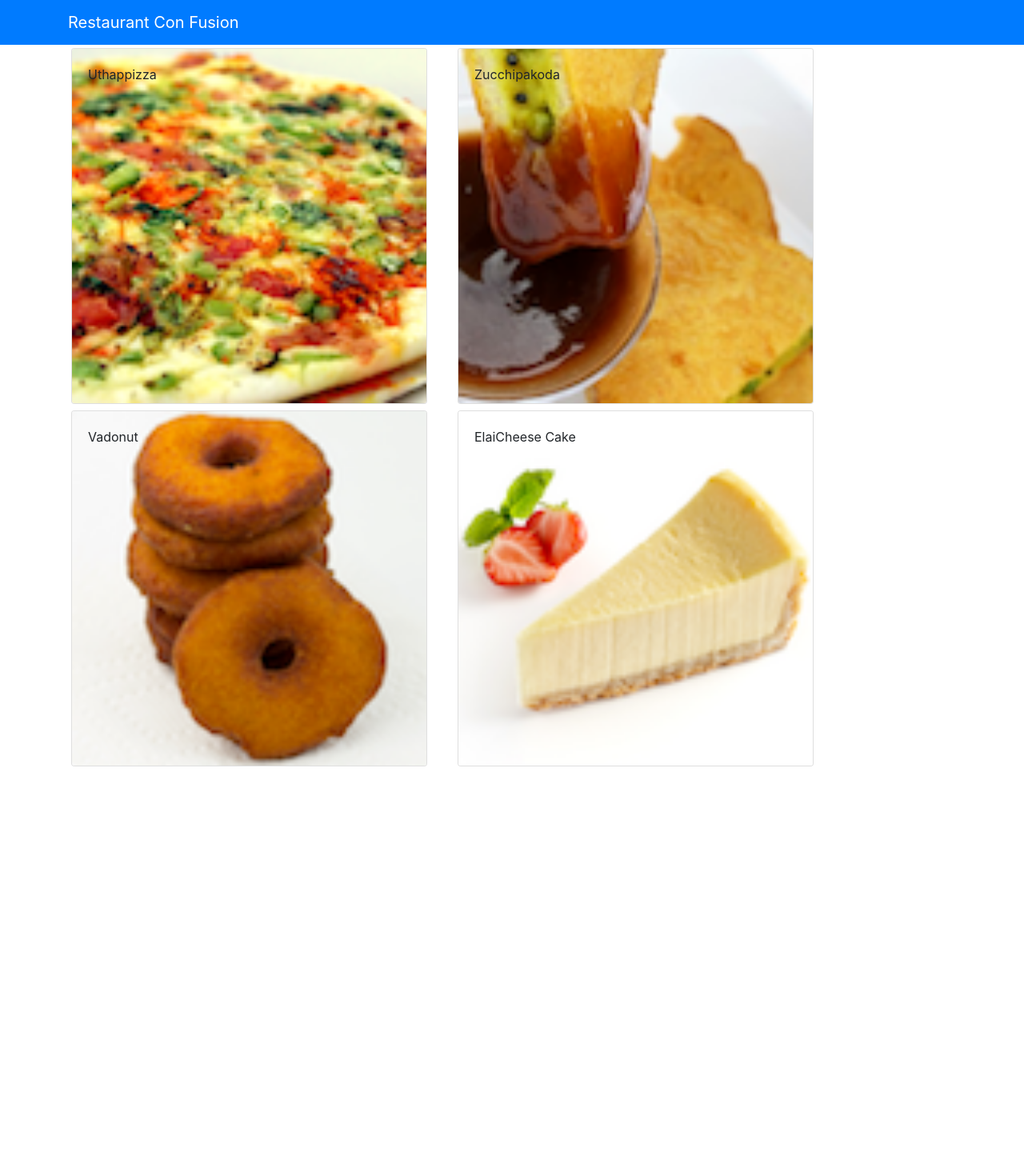
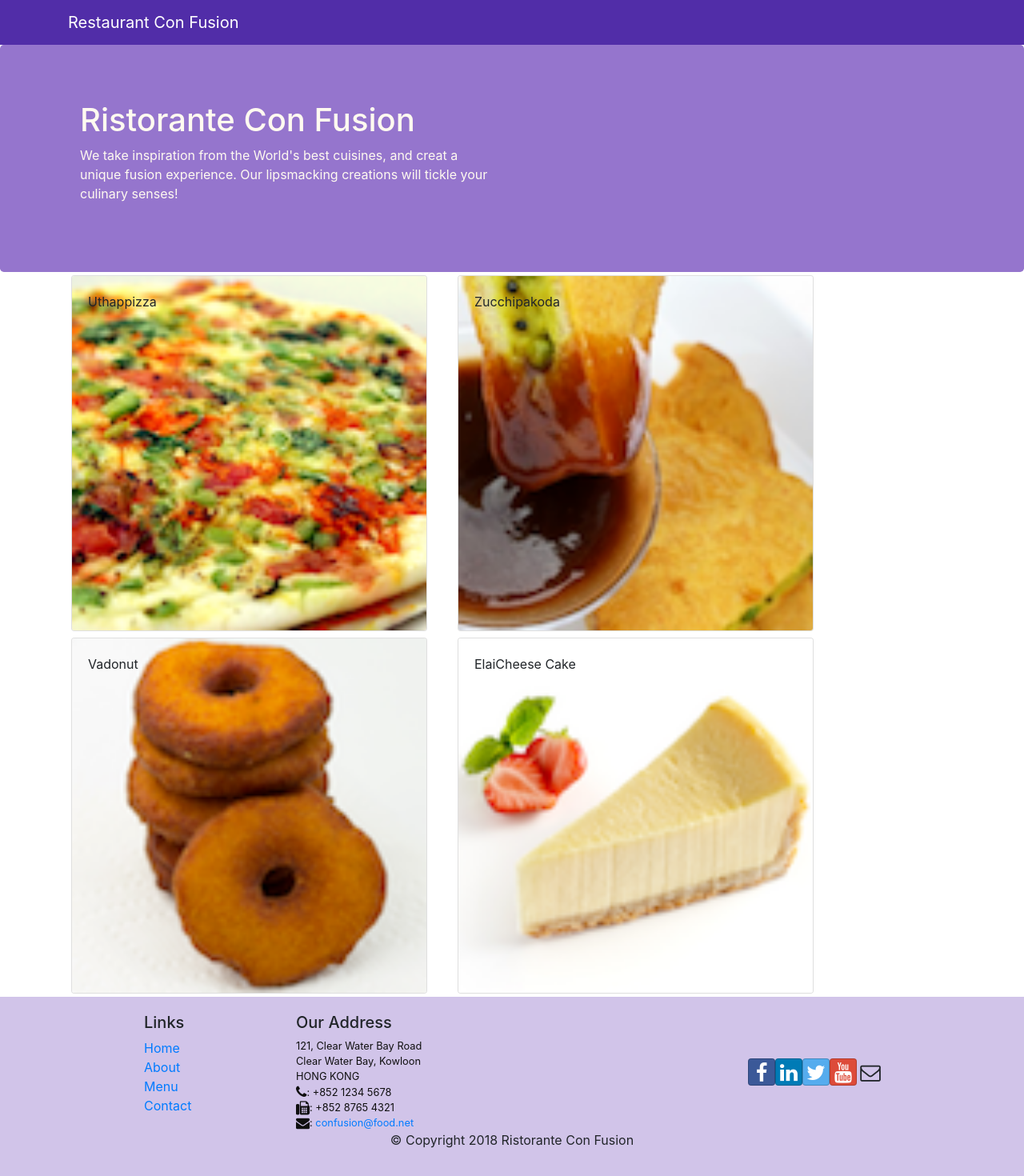
Before and after one commit to nelsonsbrian/RestaurantFront, a React (Create React App) app: page / in a window 1280 px wide. Shown: the top 1470 px of the page at 80% size. Before the commit the page ends 970 px from the top, so only its background shows below. Built offline with nearby package versions, Linux system fonts and the light colour scheme.

Commit message:
add header and footer components

```diff
--- a/package.json
+++ b/package.json
@@ -7,6 +7,8 @@
     "@testing-library/react": "^9.4.0",
     "@testing-library/user-event": "^7.2.1",
     "bootstrap": "^4.4.1",
+    "bootstrap-social": "^5.1.1",
+    "font-awesome": "^4.7.0",
     "react": "^16.12.0",
     "react-dom": "^16.12.0",
     "react-popper": "^1.3.7",
--- /dev/null
+++ b/src/App.css
@@ -0,0 +1,33 @@
+.row-header{
+  margin:0px auto;
+  padding:0px auto;
+}
+
+.row-content {
+  margin:0px auto;
+  padding: 50px 0px 50px 0px;
+  border-bottom: 1px ridge;
+  min-height:400px;
+}
+
+.footer{
+  background-color: #D1C4E9;
+  margin:0px auto;
+  padding: 20px 0px 20px 0px;
+}
+.jumbotron {
+  padding:70px 30px 70px 30px;
+  margin:0px auto;
+  background: #9575CD ;
+  color:floralwhite;
+}
+
+address{
+  font-size:80%;
+  margin:0px;
+  color:#0f0f0f;
+}
+
+.navbar-dark {
+  background-color: #512DA8;
+}
--- a/src/App.js
+++ b/src/App.js
@@ -1,6 +1,6 @@
 import React, { Component } from 'react';
 import Main from "./components/MainComponent";
-
+import './App.css';
 
 class App extends Component {
 
--- a/src/components/DishdetailComponent.js
+++ b/src/components/DishdetailComponent.js
@@ -1,29 +1,64 @@
-import React, { Component } from 'react';
+import React from 'react';
 import { Card, CardImg, CardImgOverlay, CardText, CardBody, CardTitle } from 'reactstrap';
+import { COMMENTS } from "../shared/comments";
 
-class DishDetailComponent extends Component {
-  constructor(props) {
-    super(props);
-    this.state = {}
-  }
-
-  renderDish(dish) {
-    return dish == null ? <div className="row col-12 col-md-5 m-1"></div> :
-      <div className="row col-12 col-md-5 m-1">
+const RenderDish = ({ dish }) => {
+  return (
+    <div className="col-12 col-md-5 m-1">
       <Card>
-          <CardImg width='100%' src={dish.image} alt={dish.name} />
+        <CardImg top src={dish.image} alt={dish.name} />
         <CardBody>
           <CardTitle>{dish.name}</CardTitle>
           <CardText>{dish.description}</CardText>
         </CardBody>
       </Card>
     </div>
+  )
 }
 
-  render() {
-    const { dish } = this.props;
-    return (this.renderDish(dish));
-  }
+const RenderComments = ({ comments, postComment, dishId }) => {
+  if (comments != null)
+    return (
+      <div className="col-12 col-md-5 m-1">
+        <h4>Comments</h4>
+        <ul className="list-unstyled">
+          {comments.map((comment) => {
+            return (
+              <li key={comment.id}>
+                <p>{comment.comment}</p>
+                <p>{comment.rating} stars</p>
+                <p>-- {comment.author}, {comment.date}</p>
+              </li>
+            );
+          })}
+        </ul>
+      </div>
+    );
+  else
+    return (<div></div>);
 }
 
-export default DishDetailComponent;
+const DishDetail = (props) => {
+  if (props.dish != null)
+    return (
+      <div className="container">
+        <div className="row">
+          <div className="col-12">
+            <h3>{props.dish.name}</h3>
+            <hr />
+          </div>
+        </div>
+        <div className="row">
+          <RenderDish dish={props.dish} />
+          <RenderComments comments={COMMENTS.filter(comment => comment.dishId === props.dish.id)}
+            dishId={props.dish._id} />
+        </div>
+      </div>
+    );
+  else
+    return (
+      <div></div>
+    );
+}
+
+export default DishDetail;
--- /dev/null
+++ b/src/components/FooterComponent.js
@@ -0,0 +1,49 @@
+import React from 'react';
+
+function Footer(props) {
+  return (
+    <div className="footer">
+      <div className="container">
+        <div className="row justify-content-center">
+          <div className="col-4 offset-1 col-sm-2">
+            <h5>Links</h5>
+            <ul className="list-unstyled">
+              <li><a href="#">Home</a></li>
+              <li><a href="#">About</a></li>
+              <li><a href="#">Menu</a></li>
+              <li><a href="contactus.html">Contact</a></li>
+            </ul>
+          </div>
+          <div className="col-7 col-sm-5">
+            <h5>Our Address</h5>
+            <address>
+              121, Clear Water Bay Road<br />
+              Clear Water Bay, Kowloon<br />
+              HONG KONG<br />
+              <i className="fa fa-phone fa-lg"></i>: +852 1234 5678<br />
+              <i className="fa fa-fax fa-lg"></i>: +852 8765 4321<br />
+              <i className="fa fa-envelope fa-lg"></i>: <a href="mailto:confusion@food.net">
+                confusion@food.net</a>
+            </address>
+          </div>
+          <div className="col-12 col-sm-4 align-self-center">
+            <div className="text-center">
+              <a className="btn btn-social-icon btn-facebook" href="http://www.facebook.com/profile.php?id="><i className="fa fa-facebook"></i></a>
+              <a className="btn btn-social-icon btn-linkedin" href="http://www.linkedin.com/in/"><i className="fa fa-linkedin"></i></a>
+              <a className="btn btn-social-icon btn-twitter" href="http://twitter.com/"><i className="fa fa-twitter"></i></a>
+              <a className="btn btn-social-icon btn-google" href="http://youtube.com/"><i className="fa fa-youtube"></i></a>
+              <a className="btn btn-social-icon" href="mailto:"><i className="fa fa-envelope-o"></i></a>
+            </div>
+          </div>
+        </div>
+        <div className="row justify-content-center">
+          <div className="col-auto">
+            <p>© Copyright 2018 Ristorante Con Fusion</p>
+          </div>
+        </div>
+      </div>
+    </div>
+  )
+}
+
+export default Footer;
--- /dev/null
+++ b/src/components/HeaderComponent.js
@@ -0,0 +1,32 @@
+import React, { Component } from 'react';
+import { Navbar, NavbarBrand, Jumbotron } from 'reactstrap'
+
+class Header extends Component {
+  constructor(props) {
+    super(props);
+    this.state = {}
+  }
+  render() {
+    return (
+      <>
+        <Navbar dark>
+          <div className="container">
+            <NavbarBrand href="/">Restaurant Con Fusion</NavbarBrand>
+          </div>
+        </Navbar>
+        <Jumbotron>
+          <div className="container">
+            <div className="row row-header">
+              <div className="col-12 col-sm-6">
+                <h1>Ristorante Con Fusion</h1>
+                <p>We take inspiration from the World's best cuisines, and creat a unique fusion experience. Our lipsmacking creations will tickle your culinary senses!</p>
+              </div>
+            </div>
+          </div>
+        </Jumbotron>
+      </>
+    );
+  }
+}
+
+export default Header;
--- a/src/components/MainComponent.js
+++ b/src/components/MainComponent.js
@@ -1,8 +1,9 @@
 import React, { Component } from 'react';
-import { Navbar, NavbarBrand } from 'reactstrap'
 import Menu from "./MenuComponent";
 import { DISHES } from "../shared/dishes";
 import Dishdetail from './DishdetailComponent';
+import Header from './HeaderComponent';
+import Footer from './FooterComponent';
 
 
 class Main extends Component {
@@ -21,11 +22,7 @@
   render() {
     return (
       <div>
-        <Navbar dark color="primary">
-          <div className="container">
-            <NavbarBrand href="/">Restaurant Con Fusion</NavbarBrand>
-          </div>
-        </Navbar>
+        <Header/>
         <Menu
           dishes={this.state.dishes}
           onClick={(dishId) => this.onDishSelect(dishId)}
@@ -33,6 +30,7 @@
         <Dishdetail
           dish={this.state.dishes.filter((dish) => dish.id === this.state.selectedDish)[0]}
         />
+        <Footer/>
       </div>
     );
 
--- a/src/components/MenuComponent.js
+++ b/src/components/MenuComponent.js
@@ -1,25 +1,23 @@
-import React, { Component } from 'react';
+import React from 'react';
 import { Card, CardImg, CardImgOverlay, CardTitle } from 'reactstrap';
-import Dishdetail from './DishdetailComponent';
 
-class Menu extends Component {
-  constructor(props) {
-    super(props);
-
-  }
-
-  render() {
-    const menu = this.props.dishes.map(dish => (
-      <div key={dish.id} className="col-12 col-md-5 m-1">
-        <Card onClick={() => this.props.onClick(dish.id)}>
+const RenderMenuItem = ({ dish, onClick }) => {
+  return (
+    <Card onClick={() => onClick(dish.id)}>
       <CardImg width="100%" src={dish.image} alt={dish.name} />
       <CardImgOverlay>
         <CardTitle>{dish.name}</CardTitle>
       </CardImgOverlay>
     </Card>
+  );
+}
+
+const Menu = (props) => {
+  const menu = props.dishes.map(dish => (
+    <div key={dish.id} className="col-12 col-md-5 m-1">
+      <RenderMenuItem dish={dish} onClick={props.onClick} />
     </div>
   ));
-
   return (
     <div className="container">
       <div className="row">
@@ -28,6 +26,5 @@
     </div>
   );
 }
-}
 
 export default Menu;
--- a/src/index.js
+++ b/src/index.js
@@ -1,6 +1,8 @@
 import React from 'react';
 import ReactDOM from 'react-dom';
 import 'bootstrap/dist/css/bootstrap.min.css';
+import 'font-awesome/css/font-awesome.min.css';
+import 'bootstrap-social/bootstrap-social.css';
 import './index.css';
 import App from './App';
 import * as serviceWorker from './serviceWorker';
```
Also changed, not shown: 1 other file (tests, documents, lock files or other folders). Lines whose indentation alone changed are shown as unchanged.
